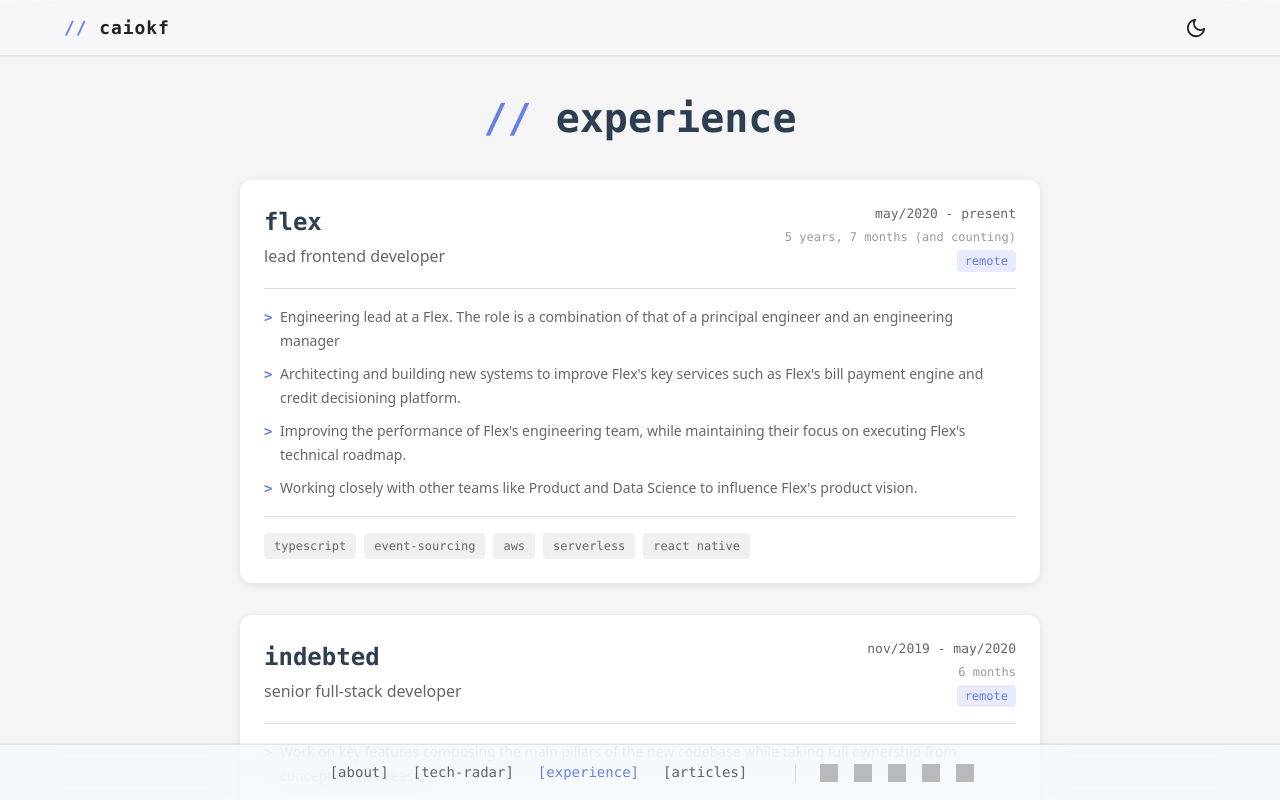
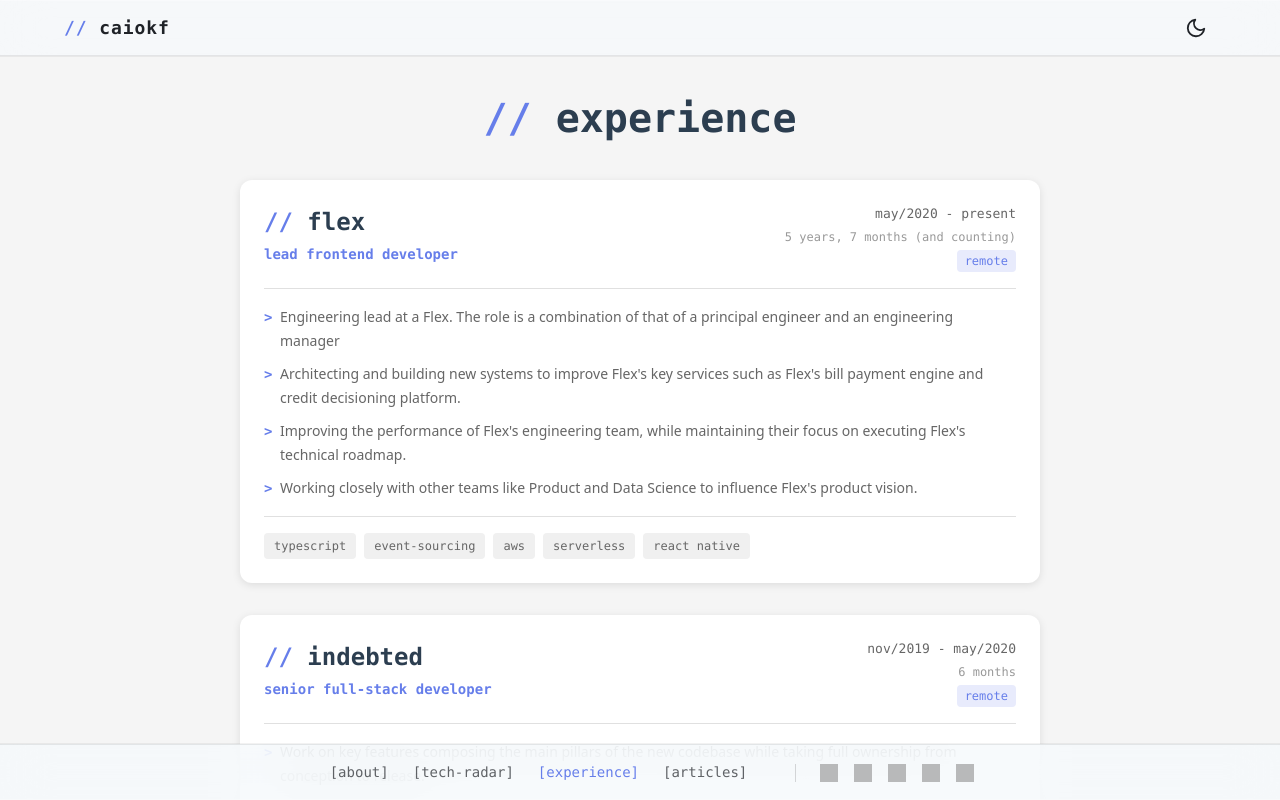
Before and after one commit to caiokf/homepage, a Vue app: page /experience in a window 1280 px wide. Shown: the top 800 px of the page. Built offline with nearby package versions, Linux system fonts and the light colour scheme; grey boxes are pictures that could not be loaded.

Commit message:
style(xp): company names and title/position

```diff
--- a/src/pages/ExperiencePage.vue
+++ b/src/pages/ExperiencePage.vue
@@ -186,6 +186,11 @@
     text-transform: lowercase;
   }
 
+  .company-name::before {
+    content: "// ";
+    color: var(--color-primary);
+  }
+
   .company-link {
     color: inherit;
     text-decoration: none;
@@ -197,10 +202,11 @@
   }
 
   .position {
-    font-family: var(--font-sans);
-    font-size: var(--text-md);
-    color: var(--color-text-secondary);
+    font-family: var(--font-mono);
+    font-size: var(--text-base);
+    color: var(--color-primary);
     text-transform: lowercase;
+    font-weight: var(--font-semibold);
   }
 
   .experience-meta {
```
